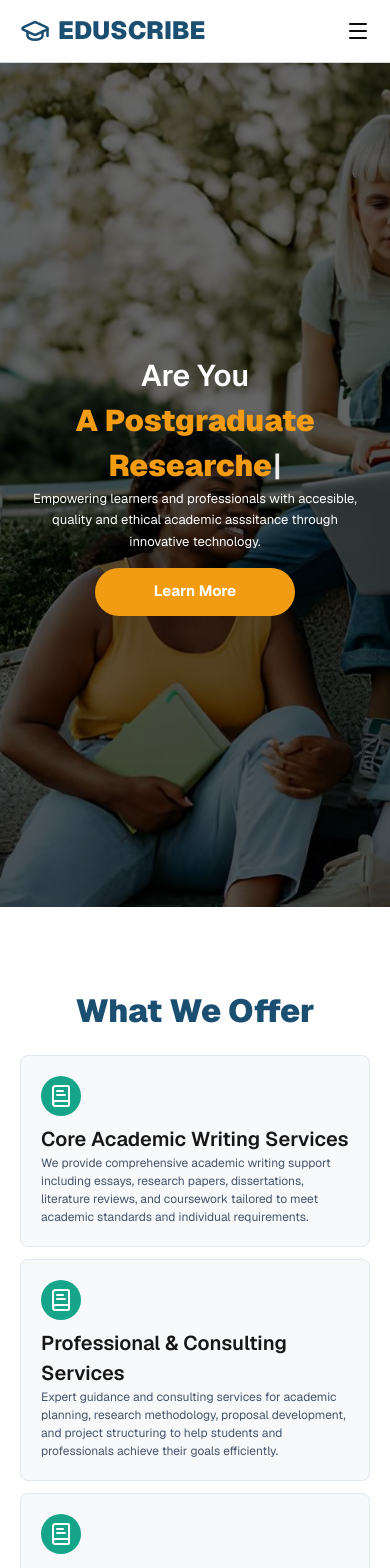
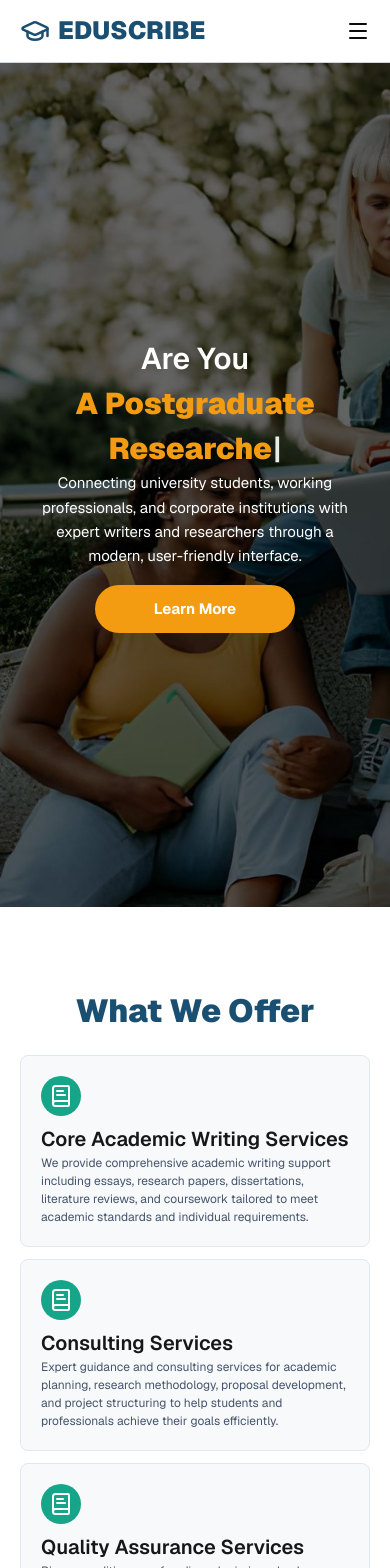
Before and after one commit to StephenTetteh-Nirvana/Eduscribe, a Next.js app: page / in a window 390 px wide. Shown: the top 1568 px of the page. Built offline with nearby package versions, Linux system fonts and the light colour scheme.

Commit message:
increased and decreased font sizes for responsiveness

```diff
--- a/components/home/HeroSection.tsx
+++ b/components/home/HeroSection.tsx
@@ -42,11 +42,8 @@ const HeroSection = () => {
           initial={{ opacity: 0, y: -20 }}
           animate={{ opacity: 1, y: 0 }}
           transition={{ duration: 0.6, delay: 0.6 }}
-          className="leading-relaxed text-[13px] text-white text-center w-[86%] md:w-[600px] lg:text-[18px]">
-          Empowering learners and professionals
-          with accesible, quality and ethical
-          academic asssitance through innovative
-          technology.
+          className="leading-relaxed text-[15px] text-white text-center w-[86%] md:w-[700px] lg:w-[850px]  md:text-[20px]">
+          Connecting university students, working professionals, and corporate institutions with expert writers and researchers through a modern, user-friendly interface.
         </motion.p>
         <motion.div
           initial={{ opacity: 0, y: 20 }}
--- a/components/home/Services.tsx
+++ b/components/home/Services.tsx
@@ -10,7 +10,7 @@ const services = [
       "We provide comprehensive academic writing support including essays, research papers, dissertations, literature reviews, and coursework tailored to meet academic standards and individual requirements.",
   },
   {
-    title: "Professional & Consulting Services",
+    title: "Consulting Services",
     description:
       "Expert guidance and consulting services for academic planning, research methodology, proposal development, and project structuring to help students and professionals achieve their goals efficiently.",
   },
@@ -50,10 +50,10 @@ const Services = () => {
             </div>
 
             <div className="mt-2">
-              <h1 className="text-[20px] md:text-[16px] font-[600] text-[var(--primary)]">
+              <h1 className="text-[20px] font-[600] text-[var(--primary)]">
                 {service.title}
               </h1>
-              <p className="text-[12px] md:mt-1 text-slate-600">
+              <p className="text-[12px] md:text-[15px] md:mt-1 text-slate-600">
                 {service.description}
               </p>
             </div>
```
